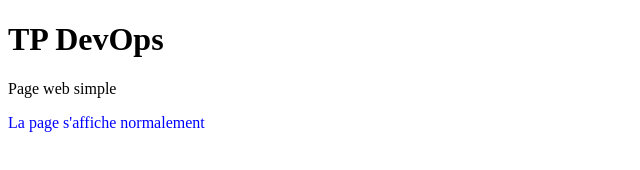
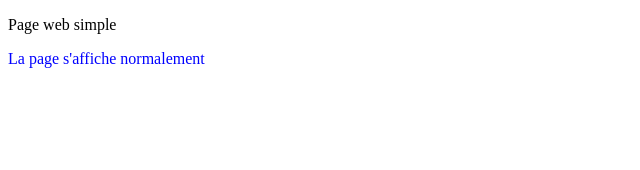
Before and after one commit to melissahoc/eval-devops-cicd, a plain HTML site: page index.html in a window 1280 px wide. Shown: the whole page, without its empty margins (0-640 px from the left). Drawn offline with Linux system fonts and the light colour scheme.

Commit message:
Update index.html

```diff
--- a/index.html
+++ b/index.html
@@ -5,7 +5,6 @@
 <title>Eval DevOps</title>
 </head>
 <body>
-<h1>TP DevOps</h1>
 <p>
 Page web simple
 <div style="color:blue;">La page s'affiche normalement</div>
```
